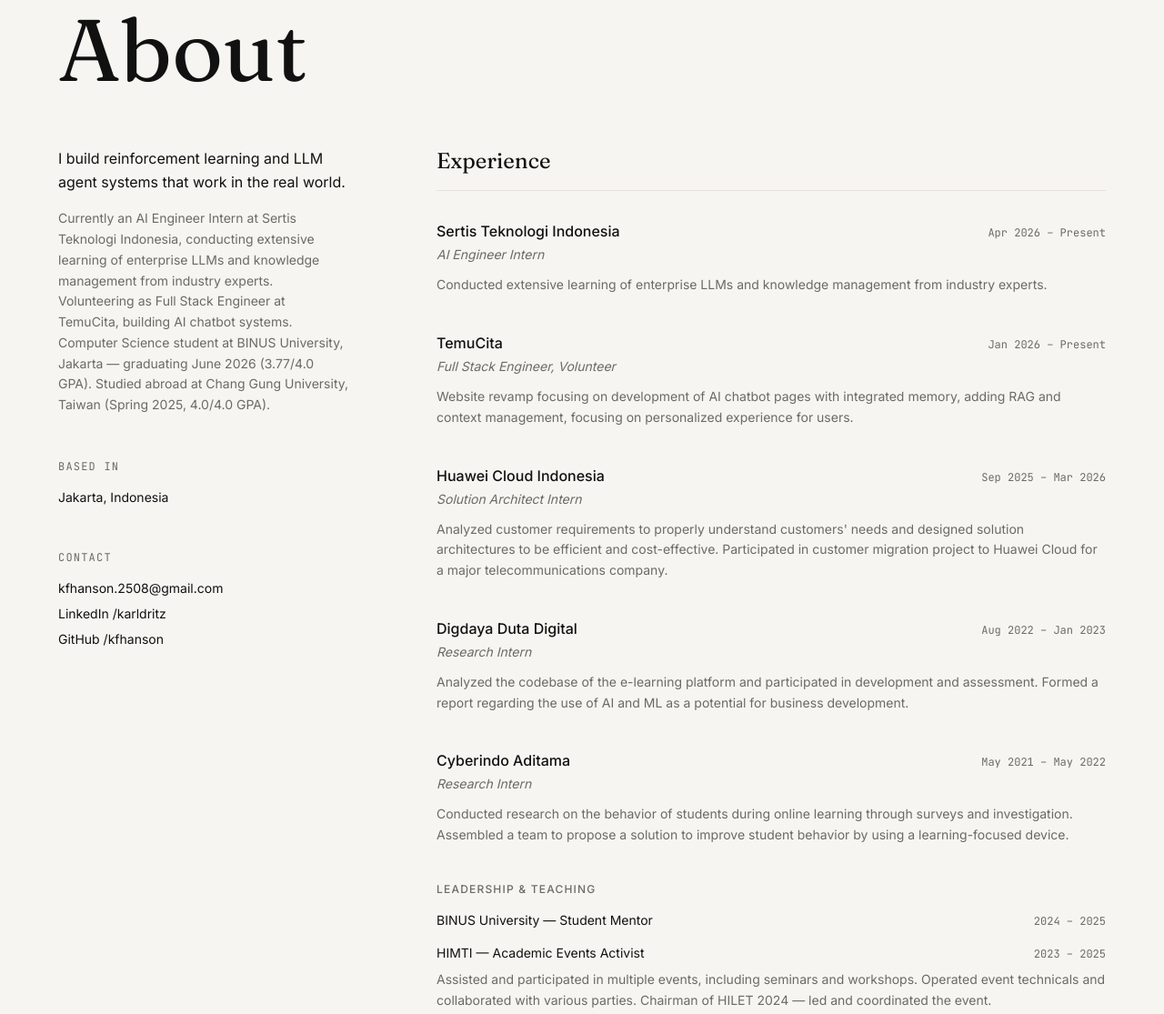
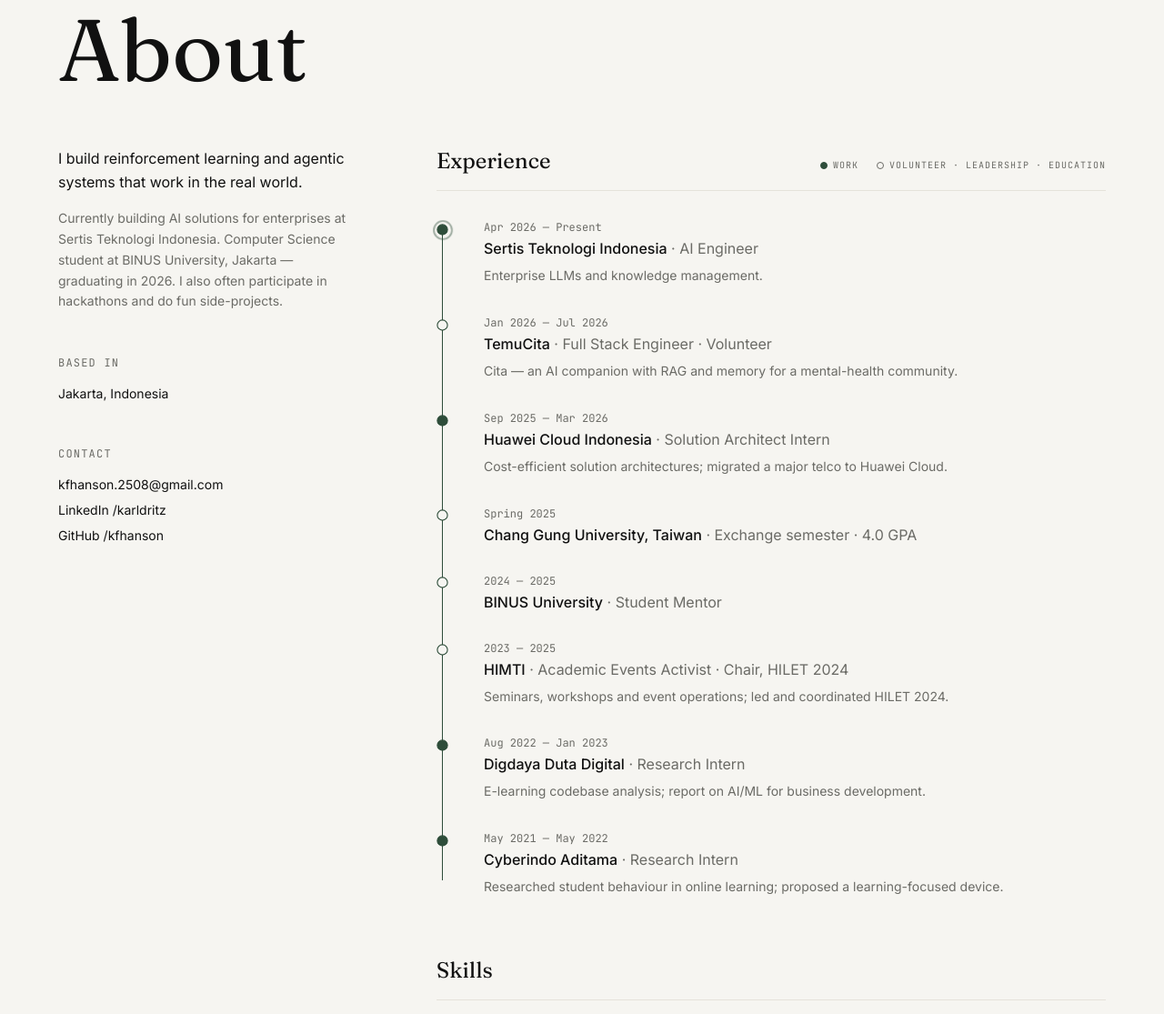
Before and after one commit to kfhanson/karldritz, an Astro site: page /karldritz/about in a window 1280 px wide. Shown: the part 117-1232 px from the top of the page at 91% size. Built offline with nearby package versions, Linux system fonts and the light colour scheme; Astro itself is replaced by a stand-in of ours.

Commit message:
feat: scroll-driven experience timeline on About
Replace the experience list with one chronology: a spine that fills
with pine as the reader scrolls, filled nodes for professional roles
and hollow ones for volunteer, leadership and education, a pulsing
ring on ongoing roles, and one-line descriptions. Leadership and the
CGU exchange semester join the same timeline. The headline reveals
per character and the columns fade in on a sibling stagger.

```diff
--- a/src/pages/about.astro
+++ b/src/pages/about.astro
@@ -1,37 +1,25 @@
 ---
 import Base from '../layouts/Base.astro';
 
-const experience = [
-  {
-    company: 'Sertis Teknologi Indonesia',
-    period: 'Apr 2026 – Present',
-    role: 'AI Engineer Intern',
-    description: 'Conducted extensive learning of enterprise LLMs and knowledge management from industry experts.',
-  },
-  {
-    company: 'TemuCita',
-    period: 'Jan 2026 – Present',
-    role: 'Full Stack Engineer, Volunteer',
-    description: 'Website revamp focusing on development of AI chatbot pages with integrated memory, adding RAG and context management, focusing on personalized experience for users.',
-  },
-  {
-    company: 'Huawei Cloud Indonesia',
-    period: 'Sep 2025 – Mar 2026',
-    role: 'Solution Architect Intern',
-    description: "Analyzed customer requirements to properly understand customers' needs and designed solution architectures to be efficient and cost-effective. Participated in customer migration project to Huawei Cloud for a major telecommunications company.",
-  },
-  {
-    company: 'Digdaya Duta Digital',
-    period: 'Aug 2022 – Jan 2023',
-    role: 'Research Intern',
-    description: 'Analyzed the codebase of the e-learning platform and participated in development and assessment. Formed a report regarding the use of AI and ML as a potential for business development.',
-  },
-  {
-    company: 'Cyberindo Aditama',
-    period: 'May 2021 – May 2022',
-    role: 'Research Intern',
-    description: 'Conducted research on the behavior of students during online learning through surveys and investigation. Assembled a team to propose a solution to improve student behavior by using a learning-focused device.',
-  },
+// One chronology: professional work (filled node); volunteer, leadership and
+// education (hollow node).
+// `present` adds the pulsing ring.
+type Kind = 'work' | 'volunteer' | 'lead' | 'edu';
+const timeline: Array<{ period: string; org: string; role: string; kind: Kind; note?: string; present?: boolean }> = [
+  { period: 'Apr 2026 — Present', org: 'Sertis Teknologi Indonesia', role: 'AI Engineer', kind: 'work', present: true,
+    note: 'Enterprise LLMs and knowledge management.' },
+  { period: 'Jan 2026 — Jul 2026', org: 'TemuCita', role: 'Full Stack Engineer · Volunteer', kind: 'volunteer',
+    note: 'Cita — an AI companion with RAG and memory for a mental-health community.' },
+  { period: 'Sep 2025 — Mar 2026', org: 'Huawei Cloud Indonesia', role: 'Solution Architect Intern', kind: 'work',
+    note: 'Cost-efficient solution architectures; migrated a major telco to Huawei Cloud.' },
+  { period: 'Spring 2025', org: 'Chang Gung University, Taiwan', role: 'Exchange semester · 4.0 GPA', kind: 'edu' },
+  { period: '2024 — 2025', org: 'BINUS University', role: 'Student Mentor', kind: 'lead' },
+  { period: '2023 — 2025', org: 'HIMTI', role: 'Academic Events Activist · Chair, HILET 2024', kind: 'lead',
+    note: 'Seminars, workshops and event operations; led and coordinated HILET 2024.' },
+  { period: 'Aug 2022 — Jan 2023', org: 'Digdaya Duta Digital', role: 'Research Intern', kind: 'work',
+    note: 'E-learning codebase analysis; report on AI/ML for business development.' },
+  { period: 'May 2021 — May 2022', org: 'Cyberindo Aditama', role: 'Research Intern', kind: 'work',
+    note: 'Researched student behaviour in online learning; proposed a learning-focused device.' },
 ];
 
 const researchSkills = ['PyTorch', 'TensorFlow', 'Keras', 'Stable-Baselines3', 'RLlib', 'SUMO', 'NEAT', 'PyGame', 'LangChain', 'Scikit-learn', 'Pandas', 'NumPy', 'Weights & Biases'];
@@ -47,13 +35,21 @@
 
 <Base
   title="About — Karldritz Farrel Hanson"
-  description="About Karldritz Farrel Hanson — Computer Science student at BINUS University and AI Engineer Intern at Sertis Teknologi Indonesia, working on reinforcement learning and LLM agent systems."
+  description="About Karldritz Farrel Hanson — Computer Science student at BINUS University and AI Engineer at Sertis Teknologi Indonesia, working on reinforcement learning and LLM agent systems."
 >
   <main id="main-content" class="min-h-screen pt-32 px-6 md:px-10 lg:px-16 pb-24">
     <div class="max-w-[1280px] mx-auto">
 
-      <h1 class="fade-up font-display text-6xl md:text-8xl text-ink mb-16 leading-[0.9]">
-        About
+      <!-- Split per character so the reveal can stagger them out of their
+           masks. aria-label keeps it a single word for screen readers. -->
+      <h1
+        data-about-title
+        aria-label="About"
+        class="font-display text-6xl md:text-8xl text-ink mb-16 leading-[0.9]"
+      >
+        {[...'About'].map((char, i) => (
+          <span class="char-mask" aria-hidden="true"><span style={`--i:${i}`}>{char}</span></span>
+        ))}
       </h1>
 
       <div class="grid grid-cols-1 md:grid-cols-12 gap-16 md:gap-24">
@@ -61,21 +57,21 @@
         <!-- Left: Bio + Contact -->
         <div class="md:col-span-4 space-y-12">
 
-          <div class="reveal">
+          <div class="cascade">
             <p class="font-sans text-base text-ink leading-relaxed">
-              I build reinforcement learning and LLM agent systems that work in the real world.
+              I build reinforcement learning and agentic systems that work in the real world.
             </p>
             <p class="font-sans text-sm text-ink-muted leading-relaxed mt-4">
-              Currently an AI Engineer Intern at Sertis Teknologi Indonesia, conducting extensive learning of enterprise LLMs and knowledge management from industry experts. Volunteering as Full Stack Engineer at TemuCita, building AI chatbot systems. Computer Science student at BINUS University, Jakarta — graduating June 2026 (3.77/4.0 GPA). Studied abroad at Chang Gung University, Taiwan (Spring 2025, 4.0/4.0 GPA).
+              Currently building AI solutions for enterprises at Sertis Teknologi Indonesia. Computer Science student at BINUS University, Jakarta — graduating in 2026. I also often participate in hackathons and do fun side-projects.
             </p>
           </div>
 
-          <div class="reveal">
+          <div class="cascade">
             <h3 class="font-mono text-xs text-ink-muted uppercase tracking-widest mb-4">Based in</h3>
             <p class="font-sans text-sm text-ink">Jakarta, Indonesia</p>
           </div>
 
-          <div class="reveal">
+          <div class="cascade">
             <h3 class="font-mono text-xs text-ink-muted uppercase tracking-widest mb-4">Contact</h3>
             <ul class="font-sans text-sm text-ink space-y-2">
               <li>
@@ -116,54 +112,42 @@
         <!-- Right: Experience, Skills, Certs, Writing -->
         <div class="md:col-span-8 space-y-16">
 
-          <!-- Experience -->
-          <div class="reveal">
-            <h2 class="font-display text-2xl text-ink border-b border-wire pb-4 mb-8">
-              Experience
-            </h2>
-            <div class="space-y-10">
-              {experience.map((job) => (
-                <div>
-                  <div class="flex items-baseline justify-between mb-1 gap-4">
-                    <h4 class="font-sans text-base font-medium text-ink">{job.company}</h4>
-                    <span class="font-mono text-xs text-ink-muted flex-shrink-0">{job.period}</span>
-                  </div>
-                  <p class="font-sans text-sm text-ink-muted italic mb-3">{job.role}</p>
-                  <p class="font-sans text-sm text-ink-muted leading-relaxed">
-                    {job.description}
-                  </p>
-                </div>
-              ))}
+          <!-- Experience — scroll-driven timeline (initTimeline in main.ts) -->
+          <div class="cascade">
+            <div class="flex items-baseline justify-between gap-4 border-b border-wire pb-4 mb-8">
+              <h2 class="font-display text-2xl text-ink">Experience</h2>
+              <p class="font-mono text-[10px] text-ink-muted uppercase tracking-widest flex gap-5" aria-hidden="true">
+                <span><i class="tl-key tl-key-work"></i>Work</span>
+                <span><i class="tl-key"></i>Volunteer · Leadership · Education</span>
+              </p>
+            </div>
 
-              <div>
-                <h4 class="font-sans text-xs font-medium text-ink-muted uppercase tracking-widest mb-4">
-                  Leadership & teaching
-                </h4>
-                <div class="space-y-4">
-                  <div class="flex items-baseline justify-between gap-4">
-                    <span class="font-sans text-sm text-ink">
-                      BINUS University — Student Mentor
-                    </span>
-                    <span class="font-mono text-xs text-ink-muted flex-shrink-0">2024 – 2025</span>
-                  </div>
-                  <div>
-                    <div class="flex items-baseline justify-between gap-4 mb-2">
-                      <span class="font-sans text-sm text-ink">
-                        HIMTI — Academic Events Activist
-                      </span>
-                      <span class="font-mono text-xs text-ink-muted flex-shrink-0">2023 – 2025</span>
+            <div class="tl" data-timeline>
+              <div class="tl-spine" aria-hidden="true"><div class="tl-spine-fill"></div></div>
+              <ol class="tl-list">
+                {timeline.map((e) => (
+                  <li class="tl-item" data-kind={e.kind} data-present={e.present ? 'true' : undefined}>
+                    <div class="tl-gutter" aria-hidden="true">
+                      <span class="tl-node"><span class="tl-pulse"></span></span>
                     </div>
-                    <p class="font-sans text-sm text-ink-muted leading-relaxed">
-                      Assisted and participated in multiple events, including seminars and workshops. Operated event technicals and collaborated with various parties. Chairman of HILET 2024 — led and coordinated the event.
-                    </p>
-                  </div>
-                </div>
-              </div>
+                    <div class="tl-body">
+                      <p class="font-mono text-xs text-ink-muted mb-1">{e.period}</p>
+                      <h4 class="font-sans text-base text-ink leading-snug">
+                        <span class="font-medium">{e.org}</span>
+                        <span class="text-ink-muted"> · {e.role}</span>
+                      </h4>
+                      {e.note && (
+                        <p class="font-sans text-sm text-ink-muted leading-relaxed mt-2 md:truncate">{e.note}</p>
+                      )}
+                    </div>
+                  </li>
+                ))}
+              </ol>
             </div>
           </div>
 
           <!-- Skills -->
-          <div class="reveal">
+          <div class="cascade">
             <h2 class="font-display text-2xl text-ink border-b border-wire pb-4 mb-6">
               Skills
             </h2>
@@ -215,7 +199,7 @@
           </div>
 
           <!-- Certifications -->
-          <div class="reveal">
+          <div class="cascade">
             <h2 class="font-display text-2xl text-ink border-b border-wire pb-4 mb-8">
               Certifications
             </h2>
@@ -230,7 +214,7 @@
           </div>
 
           <!-- Writing -->
-          <div class="reveal">
+          <div class="cascade">
             <h2 class="font-display text-2xl text-ink border-b border-wire pb-4 mb-8">
               Writing
             </h2>
```
